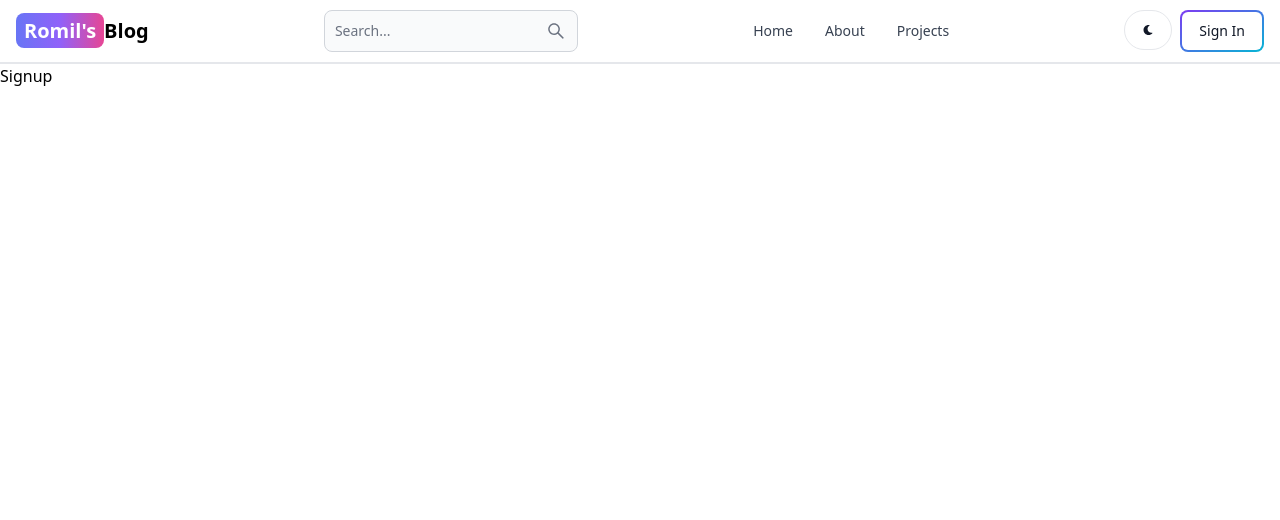
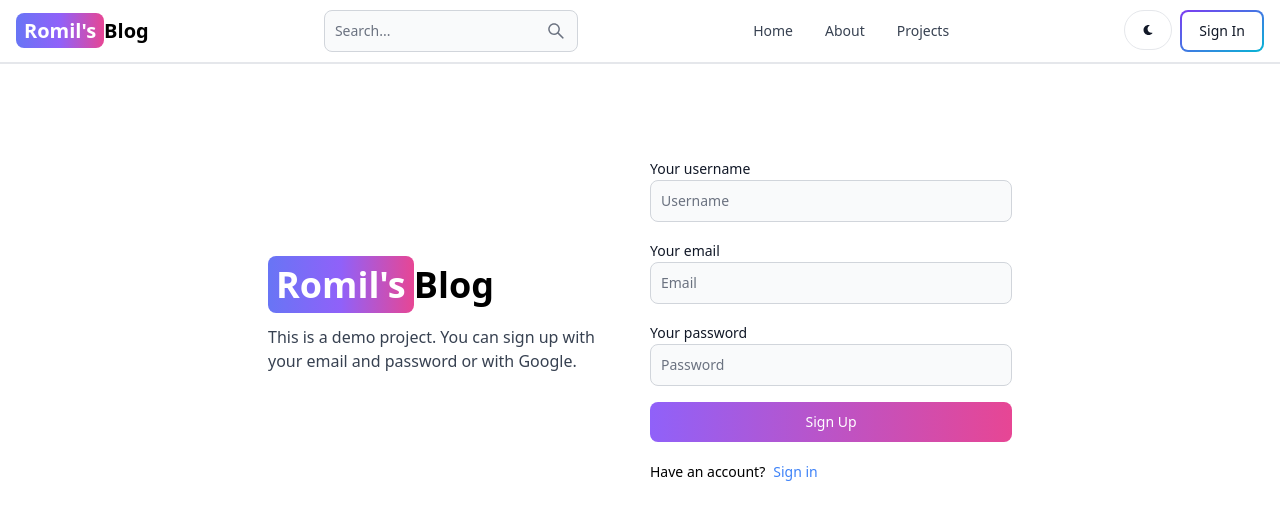
Before and after one commit to RomilRao23/Romil-Blog, a React (Vite) app in the folder client/: page /sign-up in a window 1280 px wide. Shown: the top 520 px of the page. Built offline with nearby package versions, Linux system fonts and the light colour scheme.

Commit message:
create signup page ui

```diff
--- a/client/src/pages/SignUp.jsx
+++ b/client/src/pages/SignUp.jsx
@@ -1,9 +1,67 @@
+import { Button, Label, TextInput } from 'flowbite-react'
 import React from 'react'
+import { Link } from 'react-router-dom'
 
 export default function Signup() {
   return (
-    <div>
-        Signup
+    <div className='min-h-screen mt-20'>
+        <div className='flex p-3 max-w-3xl mx-auto flex-col md:flex-row md:items-center gap-5'>
+          {/* LEFT SIDE DIV  */}
+          <div className='flex-1'>
+            <Link to='/' className='font-bold dark:text-white text-4xl'>
+              <span className='px-2 py-1 bg-gradient-to-r from-indigo-500 via-purple-500 to-pink-500 rounded-lg text-white'>
+                Romil's
+              </span>
+              Blog
+            </Link>
+            <p className=' mt-5 text-gray-700'>
+              This is a demo project. You can sign up with your email and password
+              or with Google.
+            </p>
+          </div>
+
+          {/* RIGHT SIDE DIV  */}
+          <div className='flex-1'>
+            <form className='flex flex-col gap-4'>
+              <div>
+                <Label  value='Your username'></Label>
+                <TextInput
+                  type='text'
+                  placeholder='Username'
+                  id='username'
+                />
+              </div>
+
+              <div>
+                <Label value='Your email'></Label>
+                <TextInput
+                  type='text'
+                  placeholder='Email'
+                  id='email'
+                />
+              </div>
+
+              <div>
+                <Label value='Your password'></Label>
+                <TextInput
+                  type='text'
+                  placeholder='Password'
+                  id='password'
+                />
+              </div>
+
+              <Button  gradientDuoTone='purpleToPink' type='submit'>
+                Sign Up
+              </Button>
+            </form>
+            <div className='flex gap-2 text-sm mt-5'>
+              <span>Have an account?</span>
+              <Link to='/sign-in' className='text-blue-500'>
+                Sign in
+              </Link>
+            </div>
+          </div>
+        </div>
     </div>
   )
 }
```
